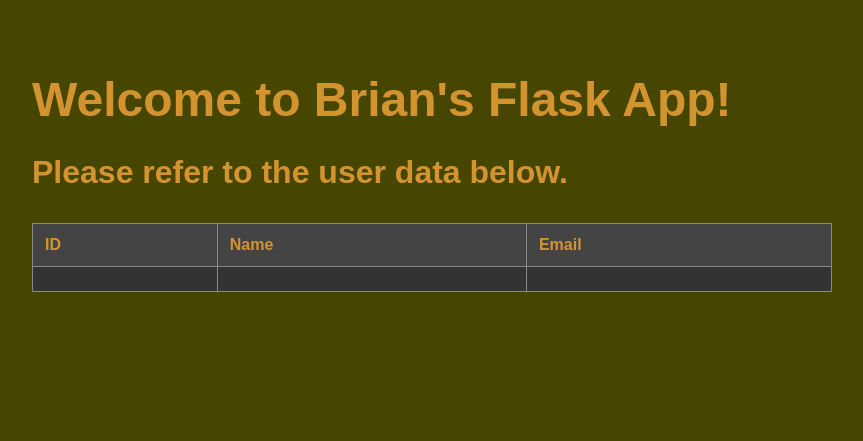
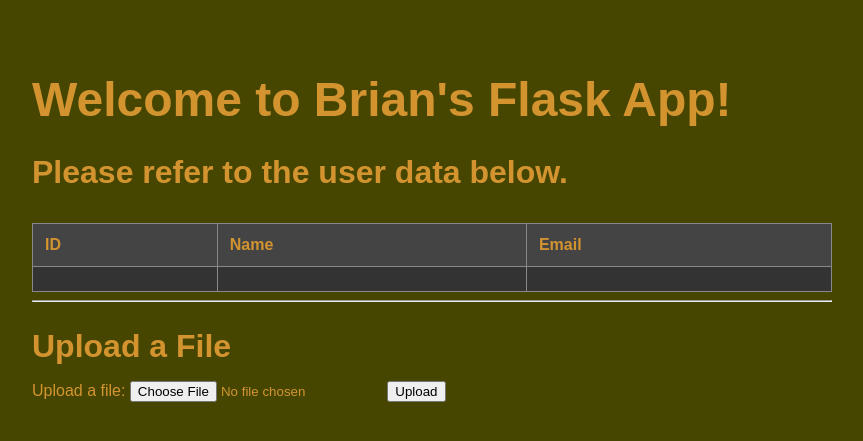
Before and after one commit to brianclements03/docker_flask_app_ai_project, a Flask app: page / in a window 1280 px wide. Shown: the top 441 px of the page, without its empty margins (208-1071 px from the left). Run offline with Flask 3, Linux system fonts and the light colour scheme; lists and menus that the app fills with data are empty; parts of the project's set-up code (start-up, migrations or seed data) failed here and were passed over.

Commit message:
added file upload functionality

```diff
--- a/app/__init__.py
+++ b/app/__init__.py
@@ -50,6 +50,8 @@ def create_app():
                 raise
     #  db.create_all()
 
+    app.secret_key = config('SECRET_KEY', default='supersecretkey')
+
     return app
 
 
--- a/app/routes.py
+++ b/app/routes.py
@@ -2,6 +2,9 @@
 
 from flask import Blueprint, current_app, render_template
 from app.models import db, MyTable #adjust model name as needed
+import os
+from flask import request, redirect, url_for, flash
+
 
 main = Blueprint('main', __name__)
 
@@ -17,16 +20,27 @@ def home():
         return f"Error loading homepage: {e}", 500
 
 
+#new functionality 8jun2025 to add a file-upload functionality to the app
 
+UPLOAD_FOLDER = '/flask-app/uploads'  # this is inside the container
 
+@main.route('/upload', methods=['POST'])
+def upload_file():
+    if 'file' not in request.files:
+        # return "No file part", 400 #updating this to flash instead of landing on white page
+        flash("No file part")
+        return redirect(url_for('main.home'))
 
-# a good udf to render the simple webpage, from an earlier version
+    file = request.files['file']
+    if file.filename == '':
+        # return "No selected file", 400 #ditto above
+        flash("No selected file")
+        return redirect(url_for('main.home'))
 
-# def setup_routes(app):
-#     @app.route('/')
-#     def home():
-#         try:
-#             port = app.config.get('PORT', 5000)
-#             return f"Running on port {port}"
-#         except Exception as e:
-#             return f"PORT variable missing: {e}", 500
+    os.makedirs(UPLOAD_FOLDER, exist_ok=True)
+    filepath = os.path.join(UPLOAD_FOLDER, file.filename)
+    file.save(filepath)
+
+    # return f"File '{file.filename}' uploaded successfully!"
+    flash(f"File '{file.filename}' uploaded successfully!")
+    return redirect(url_for('main.home'))
--- a/app/templates/home.html
+++ b/app/templates/home.html
@@ -43,10 +43,29 @@
         th {
             background-color: #444;
         }
+        .flashes {
+            background-color: #444;
+            color: #ffcc00;
+            padding: 1rem;
+            border: 1px solid #999;
+            list-style-type: none;
+            margin-bottom: 1rem;
+        }
     </style>
 </head>
 <body>
     <main>
+        <!-- flash functionality--to keep you on the main page when getting messages -->
+        {% with messages = get_flashed_messages() %}
+        {% if messages %}
+            <ul class="flashes">
+            {% for message in messages %}
+                <li>{{ message }}</li>
+            {% endfor %}
+            </ul>
+        {% endif %}
+        {% endwith %}
+
         <h1>Welcome to Brian's Flask App!</h1>
         <h2>Please refer to the user data below.</h2>
 
@@ -72,6 +91,16 @@
         {% else %}
             <p>No users found in the database.</p>
         {% endif %}
+
+        <!--here is the upload form part of the code-->
+        <hr>
+        <h2>Upload a File</h2>
+        <form action="/upload" method="POST" enctype="multipart/form-data">
+            <label for="file">Upload a file:</label>
+            <input type="file" name="file" id="file" required>
+            <button type="submit">Upload</button>
+        </form>
+
     </main>
 </body>
 </html>
--- a/docker-compose.yml
+++ b/docker-compose.yml
@@ -33,6 +33,7 @@ services:
     volumes:
       - ./app:/flask-app/app
       - ./app/templates:/flask-app/app/templates
+      - ./uploads:/flask-app/uploads #mount an upload folder
     depends_on:
       - db
 
```
Also changed, not shown: 2 other files.
